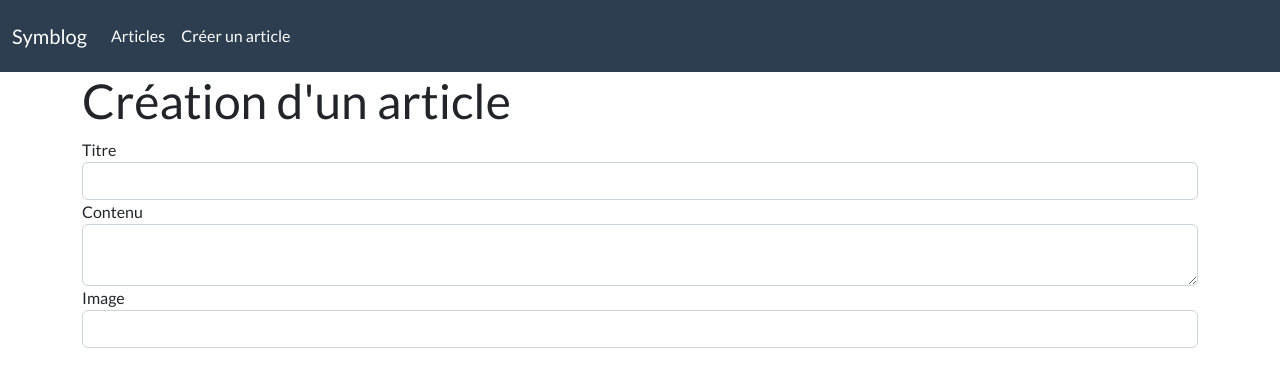
After one commit to med-rezzouq/symfony_chamla, a Symfony app: template templates/blog/create.html.twig in a window 1280 px wide. The commit adds this page. Shown: the top 387 px of the page. Run offline with Twig, Linux system fonts and the light colour scheme; the template is opened without the code that fills it, so the values that code supplies are empty; form fields are guessed from the names that the template uses; some libraries are stand-ins or nearby versions.

Commit message:
ci(creating smart forms):

```diff
--- a/composer.json
+++ b/composer.json
@@ -49,6 +49,7 @@
         "phpunit/phpunit": "^8.5",
         "symfony/browser-kit": "5.4.*",
         "symfony/css-selector": "5.4.*",
+        "symfony/debug": "^4.4",
         "symfony/debug-bundle": "5.4.*",
         "symfony/maker-bundle": "^1.0",
         "symfony/phpunit-bridge": "^6.1",
--- a/templates/base.html.twig
+++ b/templates/base.html.twig
@@ -21,7 +21,7 @@
 	<body>
 		<nav class="navbar navbar-expand-lg navbar-dark bg-primary">
 			<div class="container-fluid">
-				<a class="navbar-brand" href="/">Symblog</a>
+				<a class="navbar-brand" href="{{path('home')}}">Symblog</a>
 				<button class="navbar-toggler" type="button" data-bs-toggle="collapse" data-bs-target="#navbarColor01" aria-controls="navbarColor01" aria-expanded="false" aria-label="Toggle navigation">
 					<span class="navbar-toggler-icon"></span>
 				</button>
@@ -31,7 +31,7 @@
 							<a class="nav-link " href="/blog">Articles</a>
 						</li>
 						<li class="nav-item">
-							<a class="nav-link" href="/blog/new">Créer un article</a>
+							<a class="nav-link" href="{{path('blog_create')}}">Créer un article</a>
 						</li>
 
 
--- /dev/null
+++ b/templates/blog/create.html.twig
@@ -0,0 +1,43 @@
+{% extends 'base.html.twig' %}
+
+{% block body %}
+
+	<h1>Création d'un article</h1>
+
+	{# <form action="" method="post">
+							<input type="text" name="title" id="" placeholder="Titre de l'article"/>
+
+							<textarea name="content" id="" cols="30" rows="10" placeholder="Contenu de l'article"></textarea>
+
+							<input type="text" name="image" id="" placeholder="Image de l'article"/>
+							<button type="submit">Enregistrer</button>
+
+						</form> #}
+
+	{{ form_start(formArticle) }}
+
+
+	<div class="form-group">
+		<label for="">Titre</label>
+
+		{{form_widget(formArticle.title)}}
+	</div>
+
+	<div class="form-group">
+		<label for="">Contenu</label>
+
+		{{form_widget(formArticle.content)}}
+	</div>
+
+
+	<div class="form-group">
+		<label for="">Image</label>
+
+		{{form_widget(formArticle.image)}}
+	</div>
+
+
+	{{ form_end(formArticle) }}
+
+
+{% endblock %}
```
Also changed, not shown: src/Controller/BlogController.php (+34 -0 lines), 1 other file.
